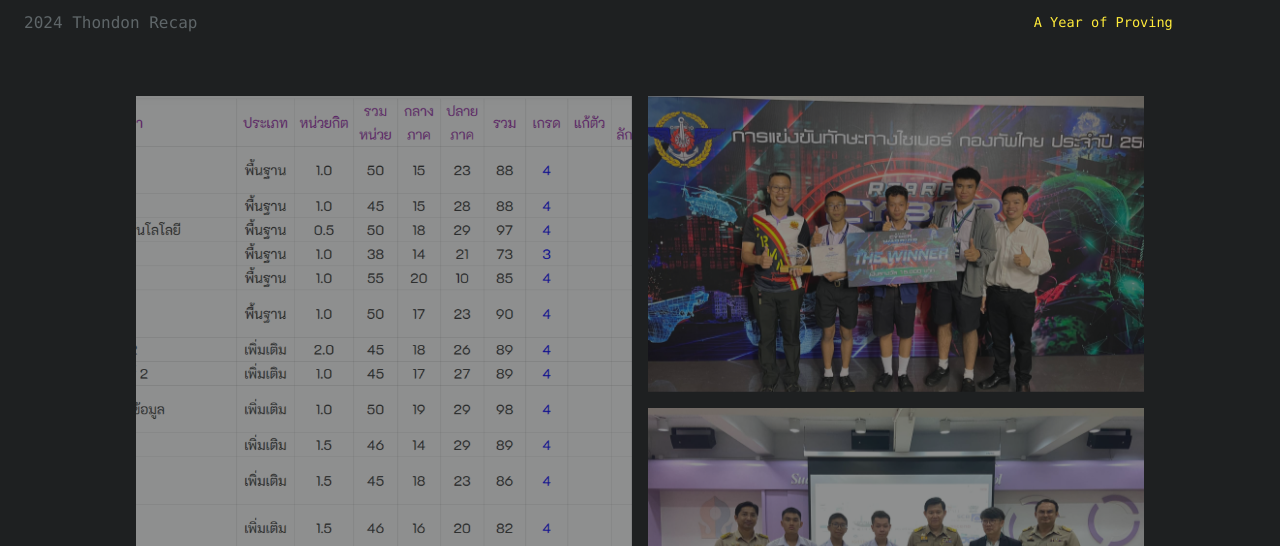
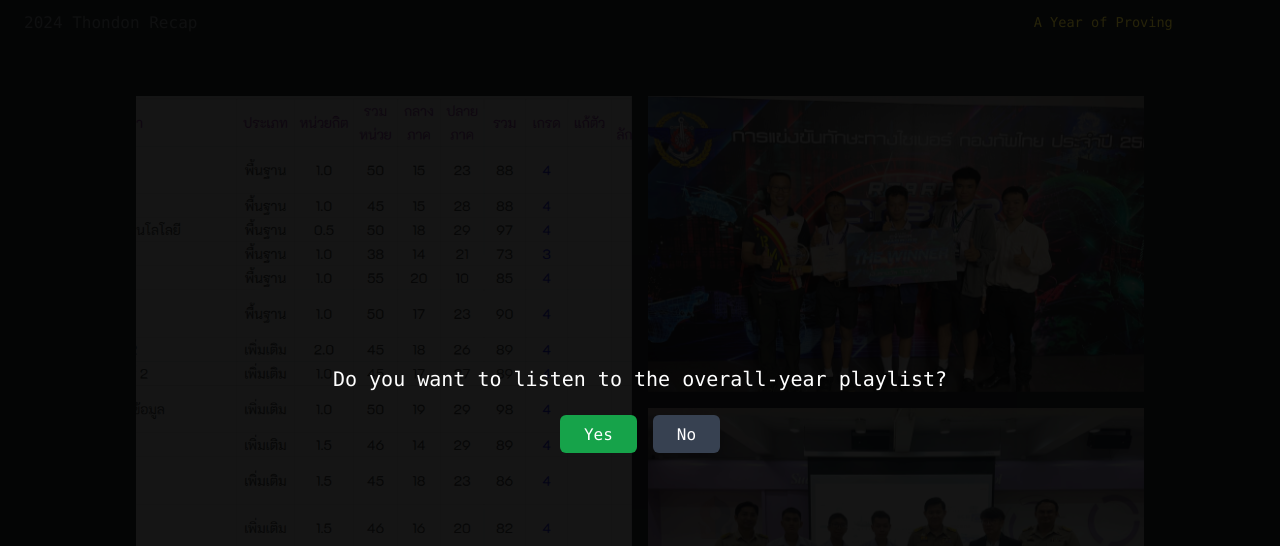
Before and after one commit to thondon/life_recap, a plain HTML site: page index.html in a window 1280 px wide. Shown: the top 546 px of the page. Drawn offline with Linux system fonts and the light colour scheme.

Commit message:
Add files via upload

```diff
--- a/index.html
+++ b/index.html
@@ -36,6 +36,95 @@
     </script>
   </head>
   <body>
+    <div id="audio-overlay">
+      <style>
+        #audio-overlay {
+          position: fixed;
+          inset: 0;
+          background: rgba(0, 0, 0, 0.85);
+          color: white;
+          z-index: 9999;
+          display: flex;
+          align-items: center;
+          justify-content: center;
+          cursor: default;
+        }
+
+        .audio-overlay-content {
+          font-size: 1.25rem;
+          font-weight: 500;
+          text-align: center;
+        }
+
+        .audio-buttons {
+          margin-top: 1.5rem;
+          display: flex;
+          gap: 1rem;
+          justify-content: center;
+        }
+
+        .audio-btn {
+          background: #16a34a;
+          border: none;
+          padding: 0.6em 1.5em;
+          border-radius: 0.375em;
+          color: white;
+          font-size: 1rem;
+          cursor: pointer;
+        }
+
+        .audio-btn.no {
+          background: #374151;
+        }
+
+        .audio-btn:hover {
+          opacity: 0.9;
+        }
+      </style>
+
+      <div class="audio-overlay-content">
+        <p>Do you want to listen to the overall-year playlist?</p>
+
+        <div class="audio-buttons">
+          <button class="audio-btn yes">Yes</button>
+          <button class="audio-btn no">No</button>
+        </div>
+      </div>
+
+      <script>
+        (function () {
+          const overlay = document.getElementById("audio-overlay");
+          const yesBtn = overlay.querySelector(".audio-btn.yes");
+          const noBtn = overlay.querySelector(".audio-btn.no");
+
+          const song1 = new Audio("./song/1.mp3");
+          const song2 = new Audio("./song/2.mp3");
+
+          song1.preload = "auto";
+          song2.preload = "auto";
+
+          // Chain playback
+          song1.addEventListener("ended", () => {
+            song2.play().catch(() => {});
+          });
+
+          // YES → play music
+          yesBtn.addEventListener("click", () => {
+            overlay.style.display = "none";
+
+            song1.play().catch((err) => {
+              console.warn("Audio play failed:", err);
+            });
+          });
+
+          // NO → close overlay, do nothing forever
+          noBtn.addEventListener("click", () => {
+            overlay.style.display = "none";
+          });
+        })();
+      </script>
+    </div>
+
     <svg class="hidden">
       <defs>
         <symbol id="icon-arrow" viewBox="0 0 24 24">
@@ -485,7 +574,13 @@
             <p>
               <strong>If you see this message, the challenge has ended.</strong>
             </p>
-			<p><strong>This challenge is designed to select suitable participants, not to eliminate unsuitable ones, since at the beginning we did not know who would be participating.</strong></p>
+            <p>
+              <strong
+                >This challenge is designed to select suitable participants, not
+                to eliminate unsuitable ones, since at the beginning we did not
+                know who would be participating.</strong
+              >
+            </p>
             <p>
               <strong>Award Recipients:</strong><br />
               Even though no one receives the award in 2025, don’t be
```
Also changed, not shown: favicon.ico, 3 other files.
